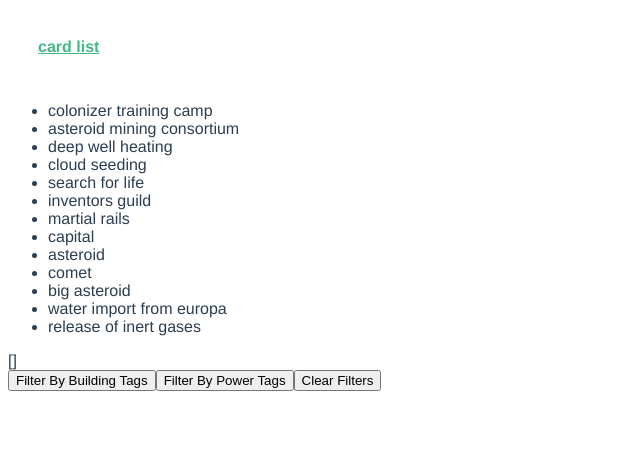
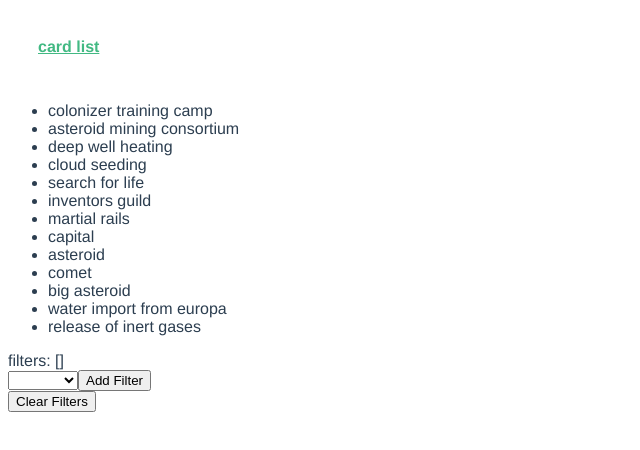
Before and after one commit to ryanechternacht/game-wiki, a Vue app: page / in a window 1280 px wide. Shown: the top 450 px of the page, without its empty margins (0-640 px from the left). Built offline with nearby package versions, Linux system fonts and the light colour scheme; what vue-lodash would draw is missing.

Commit message:
Migrate building tag filter to be a component

```diff
--- /dev/null
+++ b/src/components/CategoryFilter.vue
@@ -0,0 +1,25 @@
+<template>
+  <div>
+    <select v-model="selected">
+      <option v-for="v in values" :key="v">{{v}}</option>
+    </select>
+    <button @click="addFilter(selected)">Add Filter</button>
+  </div>
+</template>
+
+<script>
+export default {
+  name: "category-filter",
+  props: ["category", "values"],
+  data() {
+    return {
+      selected: null
+    };
+  },
+  methods: {
+    addFilter(value) {
+      this.$emit("add-filter", { category: { tag: this.category, value } });
+    }
+  }
+};
+</script>
--- a/src/router/index.js
+++ b/src/router/index.js
@@ -1,7 +1,7 @@
 import Vue from "vue";
 import VueRouter from "vue-router";
 
-import CardList from "@/views/CardList.vue";
+import CardList from "@/views/CardList";
 
 Vue.use(VueRouter);
 
--- a/src/views/CardList.vue
+++ b/src/views/CardList.vue
@@ -3,21 +3,37 @@
     <ul>
       <li v-for="c in filteredCards" :key="c.id">{{c.name}}</li>
     </ul>
-    <div>{{filters}}</div>
-    <button @click="filterByCategoryTag('building tag', 'building')">Filter By Building Tags</button>
-    <button @click="filterByCategoryTag('building tag', 'power')">Filter By Power Tags</button>
+    <div>filters: {{filters}}</div>
+    <category-filter category="building tag" :values="buildingTags" @add-filter="addFilter" />
     <button @click="this.clearFilters">Clear Filters</button>
   </div>
 </template>
 
 <script>
 import { mapState } from "vuex";
+import CategoryFilter from "@/components/CategoryFilter";
 
 export default {
   name: "card-list",
+  components: {
+    CategoryFilter
+  },
   data() {
     return {
-      filters: []
+      filters: [],
+      buildingTags: [
+        "power",
+        "building",
+        "city",
+        "event",
+        "space",
+        "jove",
+        "venus",
+        "animal",
+        "microbe",
+        "plant",
+        "science"
+      ]
     };
   },
   computed: {
@@ -33,8 +49,8 @@ export default {
     }
   },
   methods: {
-    filterByCategoryTag(tag, value) {
-      this.filters.push({ category: { tag, value } });
+    addFilter(filter) {
+      this.filters.push(filter);
     },
     clearFilters() {
       this.filters = [];
```
Also changed, not shown: src/components/HelloWorld.vue (deleted, +0 -58 lines).
